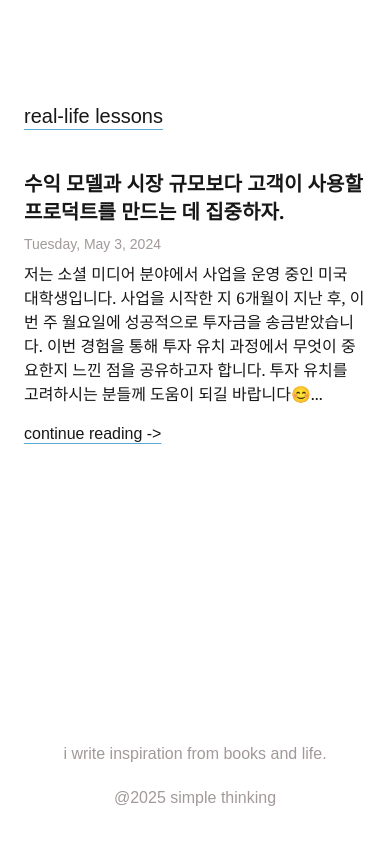
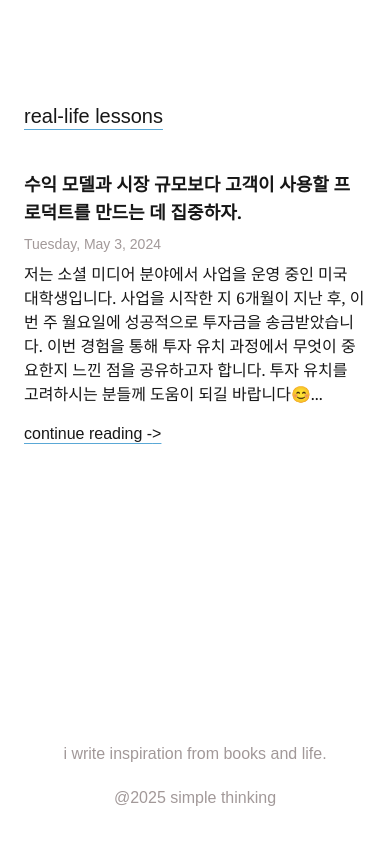
Before and after one commit to sunghoonsh3/simple-thinking, a Next.js app: page /startup in a window 390 px wide. Shown: the part 760-1604 px from the top of the page. Built offline with nearby package versions, Linux system fonts and the light colour scheme; a web font is replaced by a local one.

Commit message:
font change

```diff
--- a/app/components/StackBlogPreviewKr.jsx
+++ b/app/components/StackBlogPreviewKr.jsx
@@ -10,7 +10,7 @@
     <div className="flex flex-col lg:flex-row justify-start lg:items-start font-serif mt-10">
       {/* Left section: Title and Date */}
       <div className="flex flex-col mx-2 sm:mx-20 xl:mx-60 2xl:mx-20 mb-4 lg:mb-0">
-        <h2 className="font-semibold text-xl md:text-2xl lg:text-2xl whitespace-nowrap text-wrap mb-2">
+        <h2 className="font-semibold text-lg md:text-xl lg:text-2xl whitespace-nowrap text-wrap mb-2">
           {title}
         </h2>
         <p className="flex font-lateef items-center text-descriptionGray text-sm sm:text-lg lg:text-lg xl:text-xl mb-2">
```
